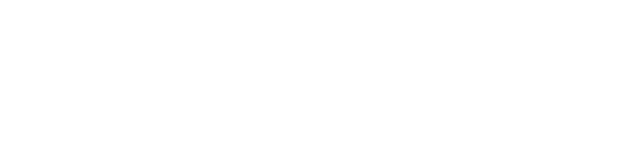
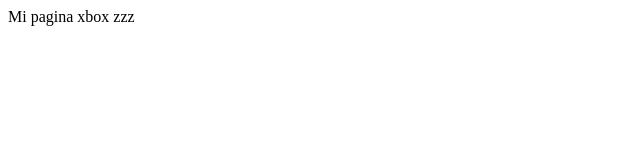
Before and after one commit to Fantasticmrsoto/MI_PRIMERA_CHAMBA, a plain HTML site: page index.html in a window 1280 px wide. Shown: the whole page, without its empty margins (0-640 px from the left). Drawn offline with Linux system fonts and the light colour scheme.

Commit message:
contenido nuevo en index.html

```diff
--- a/index.html
+++ b/index.html
@@ -6,6 +6,7 @@
     <title>Document</title>
 </head>
 <body>
-
+    Mi pagina
+    xbox zzz
 </body>
 </html>
```
